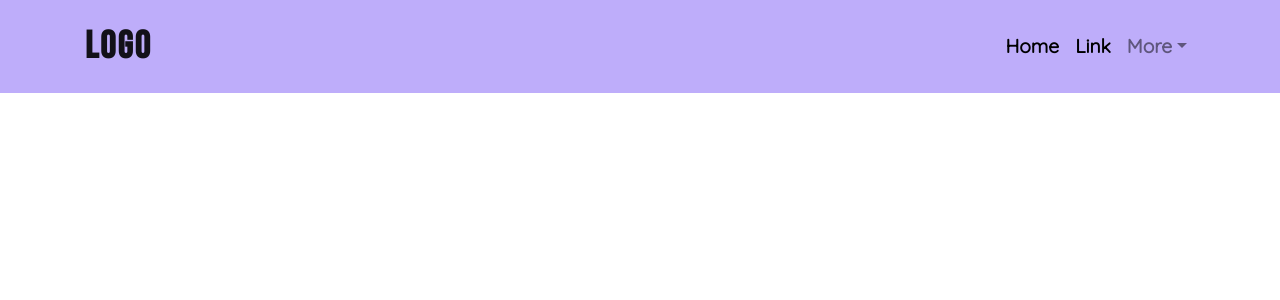
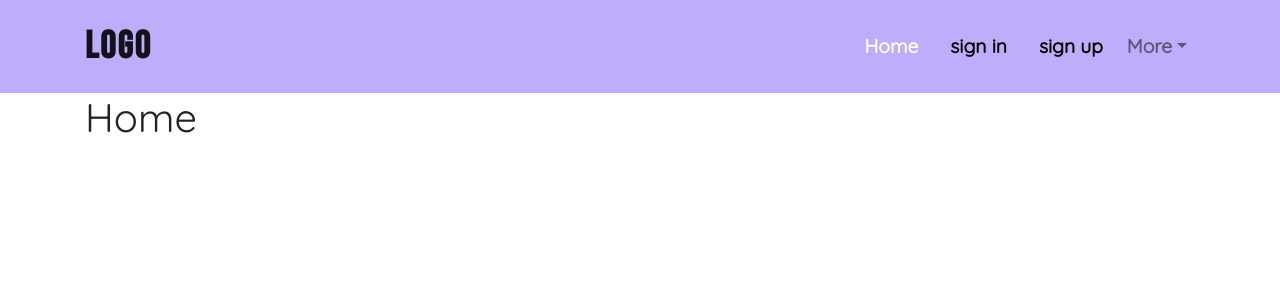
Before and after one commit to isabellaobrien/social-media, a React (Create React App) app: page / in a window 1280 px wide. Shown: the top 300 px of the page. Built offline with nearby package versions, Linux system fonts and the light colour scheme.

Commit message:
Add routing to NavBar

```diff
--- a/package.json
+++ b/package.json
@@ -13,7 +13,7 @@
     "react-bootstrap": "^1.6.8",
     "react-dom": "^17.0.2",
     "react-infinite-scroll-component": "^6.1.0",
-    "react-router-dom": "^5.3.4",
+    "react-router-dom": "^5.3.0",
     "react-scripts": "^4.0.3",
     "web-vitals": "^1.1.2"
   },
--- a/src/App.js
+++ b/src/App.js
@@ -1,11 +1,20 @@
 
 import NavBar from "./components/NavBar";
 import styles from "./App.module.css";
+import { Route, Switch } from "react-router-dom";
+import { Container } from "react-bootstrap";
 
 function App() {
   return (
     <div className={styles.App}>
       <NavBar />
+      <Container>
+        <Switch>
+          <Route exact path="/" render={() => <h1>Home</h1>}></Route>
+          <Route exact path="/sign-in" render={() => <h1>sign in</h1>}></Route>
+          <Route exact path="/sign-up" render={() => <h1>sign up</h1>}></Route>
+        </Switch>
+      </Container>
     </div>
   );
 }
--- a/src/components/NavBar.js
+++ b/src/components/NavBar.js
@@ -1,17 +1,34 @@
 import React from 'react'
 import {Navbar, Nav, NavDropdown, Container} from 'react-bootstrap';
 import styles from "../styles/NavBar.module.css";
+import { NavLink } from "react-router-dom";
 
 const NavBar = () => {
   return (
     <Navbar className={styles.NavBar} expand="lg">
         <Container>
-            <Navbar.Brand className={styles.logo}>Logo</Navbar.Brand>
+            <NavLink to="/">
+              <Navbar.Brand className={styles.logo}>Logo</Navbar.Brand>
+            </NavLink>
             <Navbar.Toggle aria-controls="basic-navbar-nav" />
             <Navbar.Collapse id="basic-navbar-nav">
                 <Nav className="ml-auto">
-                <Nav.Link className={styles.link}>Home</Nav.Link>
-                <Nav.Link className={styles.link}>Link</Nav.Link>
+                <NavLink
+                  exact
+                  to="/"
+                  className={styles.link}
+                  activeClassName={styles.active}
+                >Home</NavLink>
+                <NavLink
+                  to="/sign-in"
+                  className={styles.link}
+                  activeClassName={styles.active}
+                >sign in</NavLink>
+                <NavLink
+                  to="/sign-up"
+                  className={styles.link}
+                  activeClassName={styles.active}
+                >sign up</NavLink>
                 <NavDropdown title="More" id="basic-nav-dropdown">
                     <NavDropdown.Item>Action</NavDropdown.Item>
                     <NavDropdown.Item>Another action</NavDropdown.Item>
--- a/src/index.js
+++ b/src/index.js
@@ -3,10 +3,13 @@ import ReactDOM from 'react-dom';
 import './index.css';
 import App from './App';
 import reportWebVitals from './reportWebVitals';
+import { BrowserRouter as Router } from "react-router-dom";
 
 ReactDOM.render(
   <React.StrictMode>
-    <App />
+    <Router>
+      <App />
+    </Router>
   </React.StrictMode>,
   document.getElementById('root')
 );
--- a/src/styles/NavBar.module.css
+++ b/src/styles/NavBar.module.css
@@ -4,8 +4,13 @@
 }
 .link{
     color: black !important;
+    padding: 0.5rem 1rem;
+    text-decoration: none !important;
 }
 .link:hover{
+    color: white !important;
+}
+.active{
     color: white !important;
 }
 .logo{
```
Also changed, not shown: 1 other file (tests, documents, lock files or other folders).
